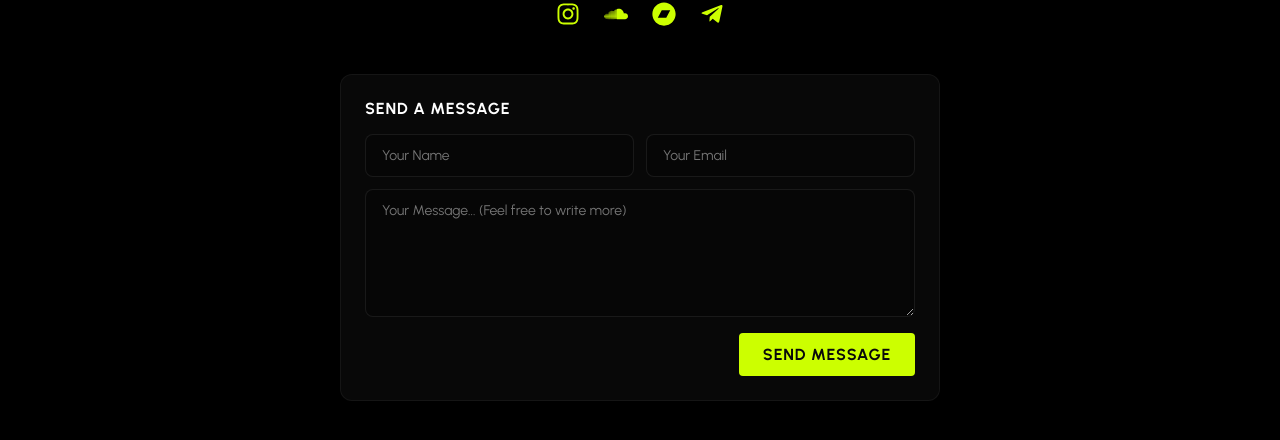
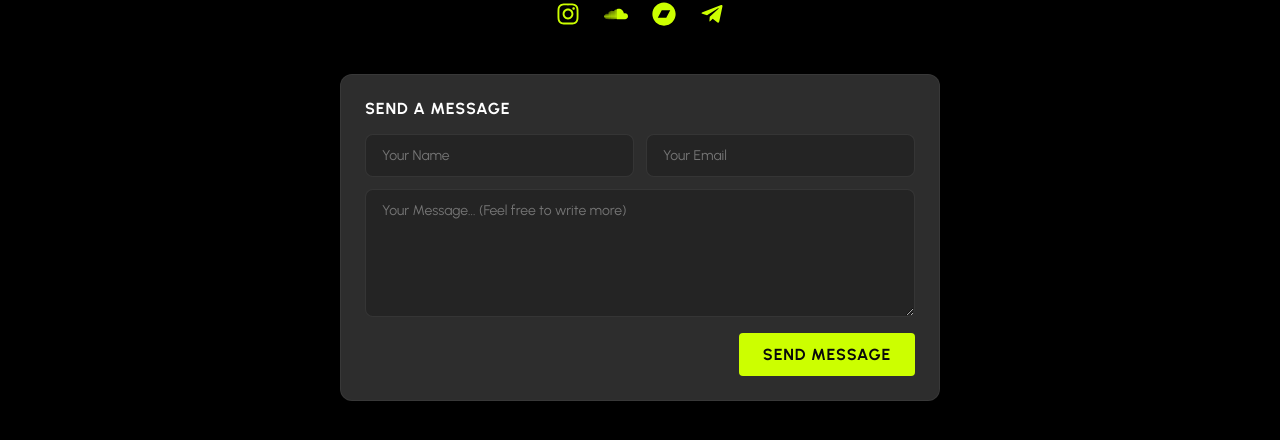
Before and after one commit to undergnarly/muvs, a React (Vite) app: page /about in a window 1280 px wide. Shown: the part 1032-1472 px from the top of the page. Built offline with nearby package versions, Linux system fonts and the light colour scheme; no server answers.

Commit message:
style: Update contact form background color
- Changed Send a Message form background from rgba(255,255,255,0.03) to rgb(45 45 45)
- Provides better visual contrast for the form

🤖 Generated with [Claude Code](https://claude.com/claude-code)

Co-Authored-By: Claude <noreply@anthropic.com>

```diff
--- a/src/components/forms/ContactForm.jsx
+++ b/src/components/forms/ContactForm.jsx
@@ -26,7 +26,7 @@ const ContactForm = () => {
         <div style={{
             marginTop: '32px',
             padding: '24px',
-            background: 'rgba(255,255,255,0.03)',
+            background: 'rgb(45 45 45)',
             borderRadius: '12px',
             border: '1px solid rgba(255,255,255,0.05)',
             maxWidth: '600px', // Limit width for better reading line
```
